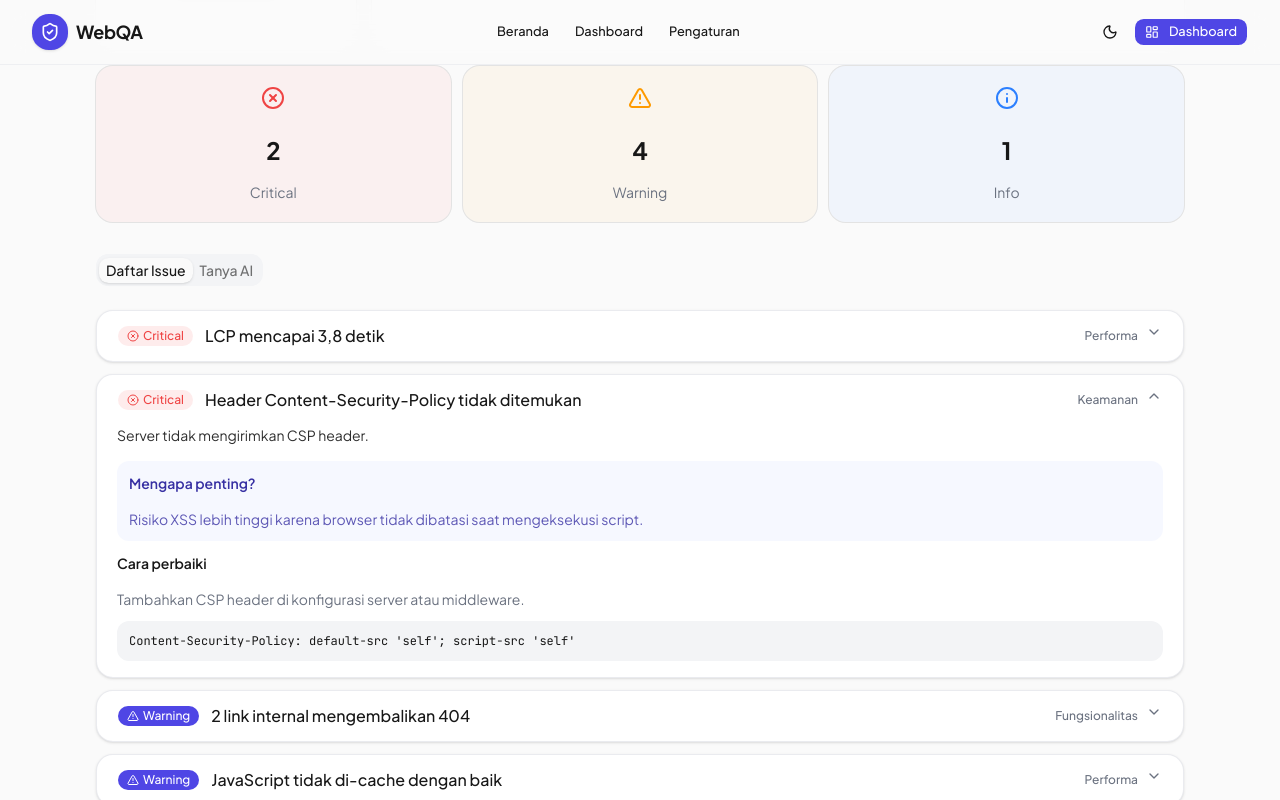
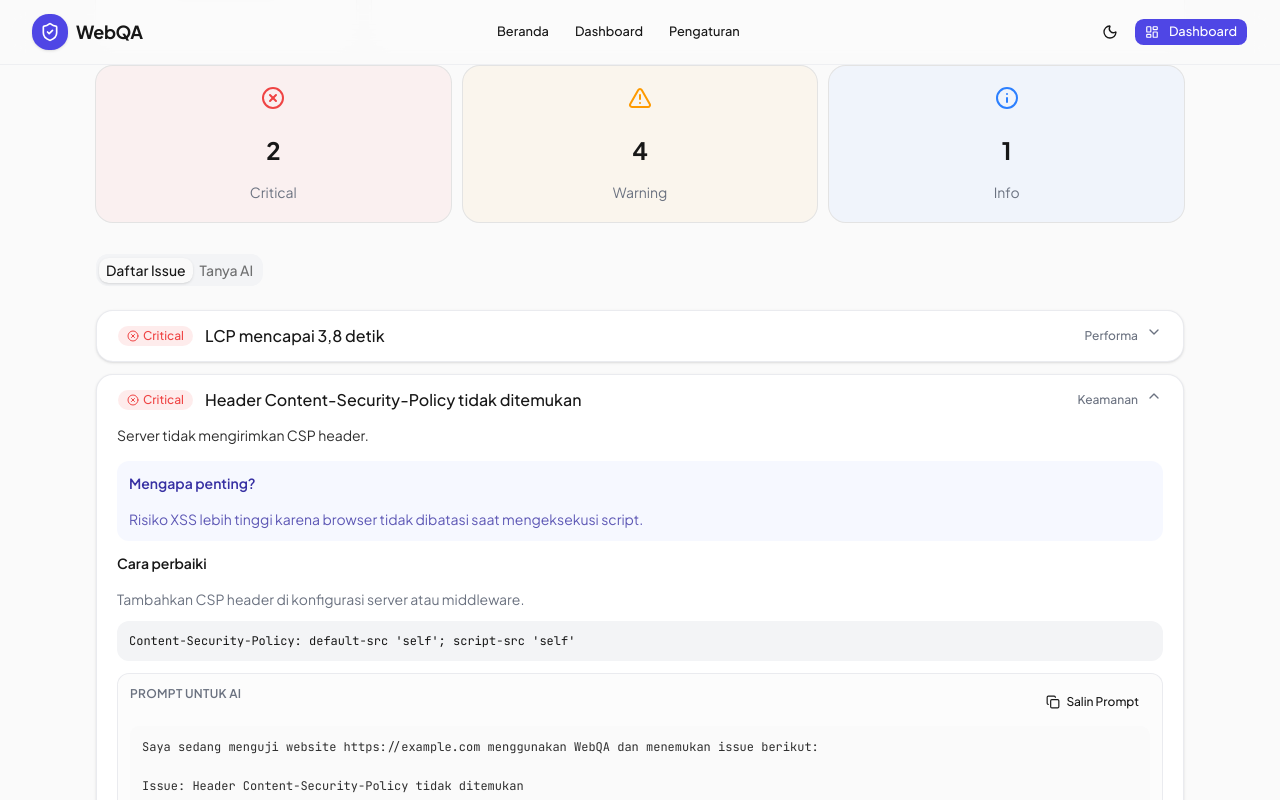
Before and after one commit to HalimTeguh/tester-automation, a Next.js app in the folder web/: page /report/1 in a window 1280 px wide. Both pictures are taken after a click on the button 640 px from the left and 819 px from the top of the page. Shown: the part 419-1219 px from the top of the page. Built offline with nearby package versions, Linux system fonts and the light colour scheme.

Commit message:
feat(report): add AI prompt preview + copy button per issue

```diff
--- a/web/app/report/[id]/page.tsx
+++ b/web/app/report/[id]/page.tsx
@@ -114,7 +114,7 @@ export default function ReportPage() {
           <TabsTrigger value="ai">Tanya AI</TabsTrigger>
         </TabsList>
         <TabsContent value="issues" className="mt-4">
-          <IssueList issues={allIssues} />
+          <IssueList issues={allIssues} url={url} />
         </TabsContent>
         <TabsContent value="ai" className="mt-4">
           <Card>
--- a/web/components/issue-list.tsx
+++ b/web/components/issue-list.tsx
@@ -1,8 +1,9 @@
 "use client";
 
+import { useState } from "react";
 import { Issue, Severity, TestCategory } from "@/lib/mock-data";
 import { Badge } from "@/components/ui/badge";
-import { Card, CardContent } from "@/components/ui/card";
+import { Button } from "@/components/ui/button";
 import {
   Accordion,
   AccordionContent,
@@ -10,10 +11,11 @@ import {
   AccordionTrigger,
 } from "@/components/ui/accordion";
 import { cn } from "@/lib/utils";
-import { AlertTriangle, Info, XCircle } from "lucide-react";
+import { AlertTriangle, Check, Copy, Info, XCircle } from "lucide-react";
 
 interface IssueListProps {
   issues: Issue[];
+  url?: string;
 }
 
 const severityConfig: Record<
@@ -44,16 +46,47 @@ const categoryLabel: Record<TestCategory, string> = {
   security: "Keamanan",
 };
 
-export function IssueList({ issues }: IssueListProps) {
+function buildPrompt(issue: Issue, url?: string): string {
+  return `Saya sedang menguji website ${url || "saya"} menggunakan WebQA dan menemukan issue berikut:
+
+Issue: ${issue.title}
+Kategori: ${categoryLabel[issue.category]}
+Severity: ${severityConfig[issue.severity].label}
+Deskripsi: ${issue.description}
+Dampak: ${issue.impact}
+Cara perbaiki yang disarankan: ${issue.fix}${
+    issue.code ? `\n\nContoh kode:\n\`\`\`\n${issue.code}\n\`\`\`` : ""
+  }
+
+Tolong jelaskan apa artinya, urutkan langkah perbaikan dari yang paling penting, dan berikan contoh kode yang lebih lengkap jika memungkinkan.`;
+}
+
+export function IssueList({ issues, url }: IssueListProps) {
   const sorted = [...issues].sort((a, b) => {
     const order = { critical: 0, warning: 1, info: 2 };
     return order[a.severity] - order[b.severity];
   });
 
+  const [copiedId, setCopiedId] = useState<string | null>(null);
+
+  async function copyPrompt(issue: Issue) {
+    try {
+      await navigator.clipboard.writeText(buildPrompt(issue, url));
+      setCopiedId(issue.id);
+      setTimeout(() => setCopiedId(null), 2000);
+    } catch {
+      // fallback
+      setCopiedId(null);
+    }
+  }
+
   return (
     <Accordion type="multiple" className="space-y-3">
       {sorted.map((issue) => {
         const severity = severityConfig[issue.severity];
+        const prompt = buildPrompt(issue, url);
+        const isCopied = copiedId === issue.id;
+
         return (
           <AccordionItem
             key={issue.id}
@@ -88,6 +121,35 @@ export function IssueList({ issues }: IssueListProps) {
                     <code>{issue.code}</code>
                   </pre>
                 )}
+
+                <div className="rounded-lg border border-border/80 bg-muted/30 p-3">
+                  <div className="flex items-center justify-between">
+                    <p className="text-xs font-semibold uppercase tracking-wide text-muted-foreground">
+                      Prompt untuk AI
+                    </p>
+                    <Button
+                      variant="ghost"
+                      size="sm"
+                      className="h-8 gap-1.5 text-xs"
+                      onClick={() => copyPrompt(issue)}
+                    >
+                      {isCopied ? (
+                        <>
+                          <Check className="h-3.5 w-3.5" />
+                          Tersalin
+                        </>
+                      ) : (
+                        <>
+                          <Copy className="h-3.5 w-3.5" />
+                          Salin Prompt
+                        </>
+                      )}
+                    </Button>
+                  </div>
+                  <pre className="mt-2 max-h-48 overflow-y-auto whitespace-pre-wrap rounded-md bg-background p-3 font-mono text-xs leading-relaxed text-foreground/90">
+                    {prompt}
+                  </pre>
+                </div>
               </div>
             </AccordionContent>
           </AccordionItem>
```
